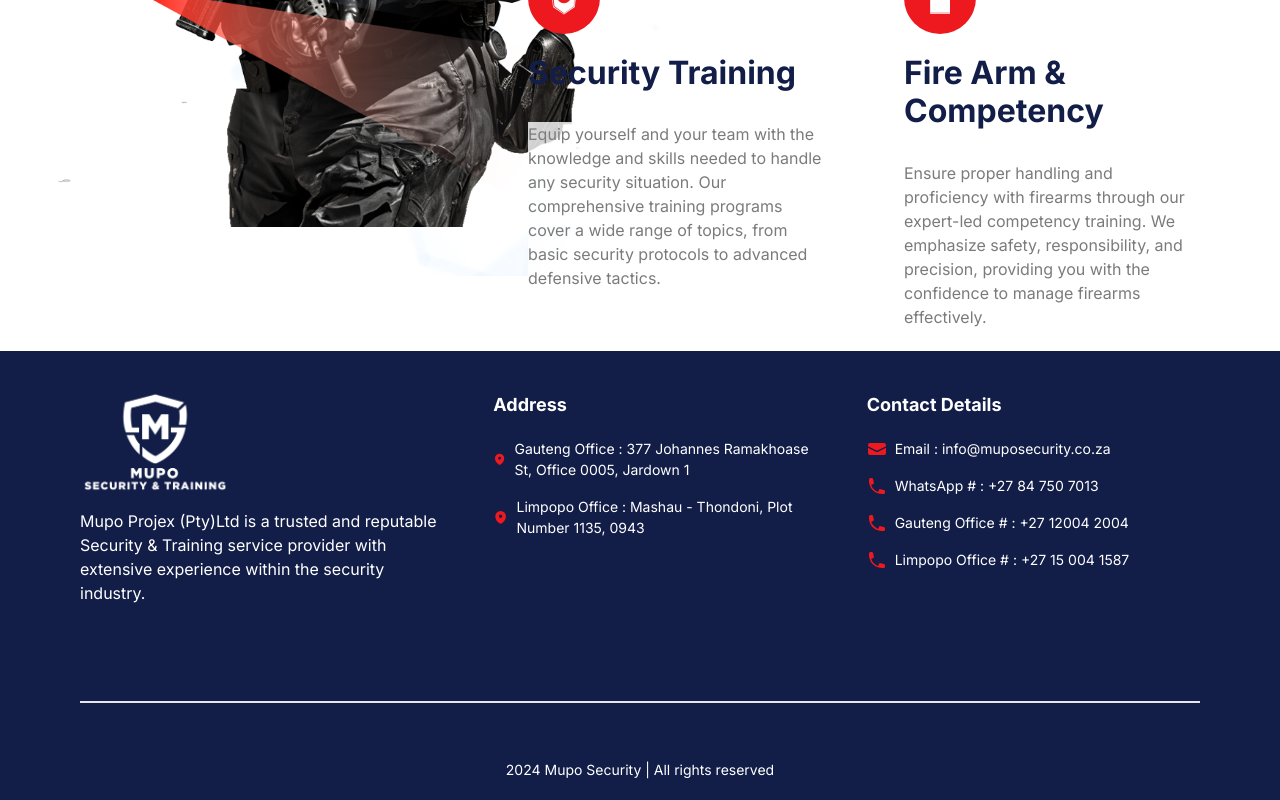
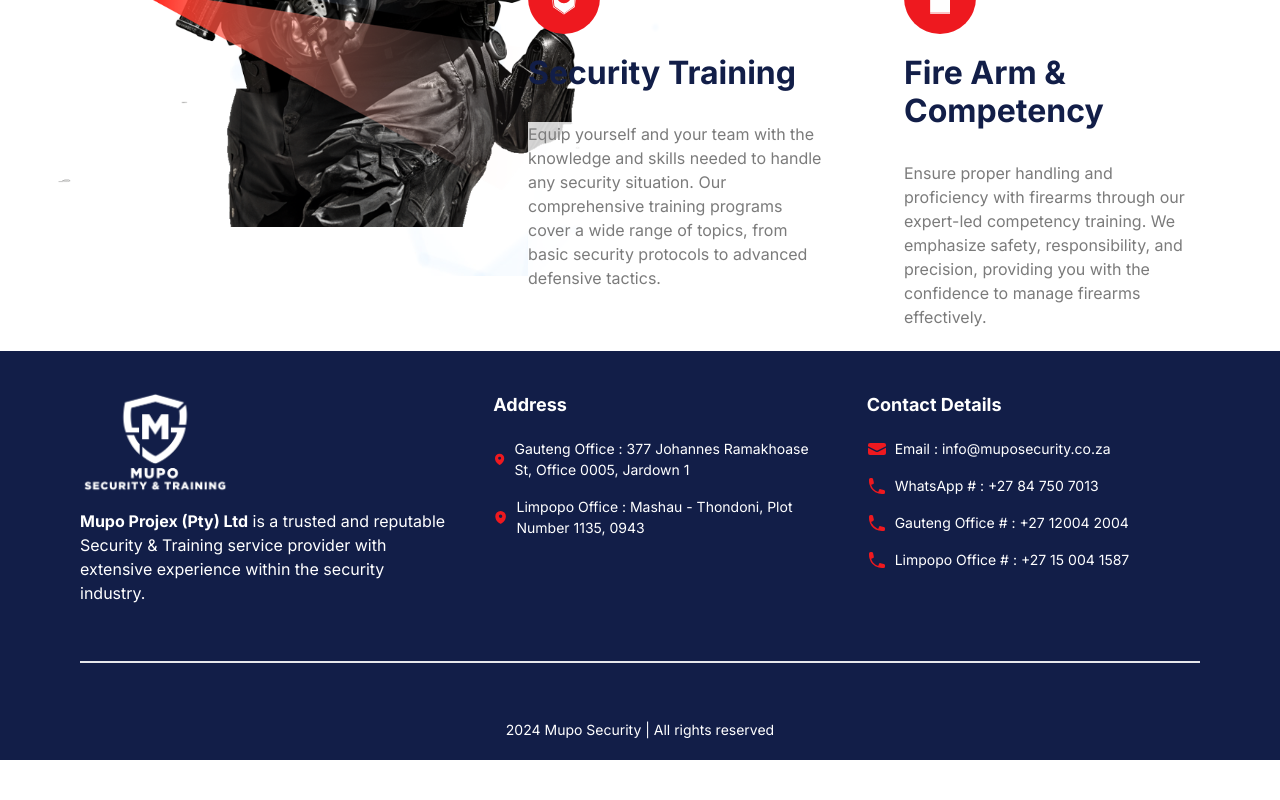
Before and after one commit to Analytics-Advertising/muposec, a Next.js app: page / in a window 1280 px wide. Shown: the part 1255-2055 px from the top of the page. After the commit the page ends 2015 px from the top, so only its background shows below. Built offline with nearby package versions, Linux system fonts and the light colour scheme.

Commit message:
fixed footer 2

```diff
--- a/app/(website)/components/Footer.tsx
+++ b/app/(website)/components/Footer.tsx
@@ -11,12 +11,12 @@ const Footer = () => {
     <footer className="flexCenter pb-5 bg-blue-100">
       <div className="padding-container max-container flex pt-10 w-full flex-col gap-14">
         <div className="flex flex-col items-start justify-center gap-10 md:flex-row">
-          <div className="flex flex-col items-start gap-4 mb-10 md:w-1/3">
+          <div className="flex flex-col items-start gap-4 md:w-1/3">
             <Link href="/">
               <Image src="/white-logo.png" alt="logo" width={150} height={100} />
             </Link>
             <p className="text-white">
-              Mupo Projex (Pty)Ltd is a trusted and reputable Security & Training service provider with extensive experience within the security industry.
+              <b>Mupo Projex (Pty) Ltd</b> is a trusted and reputable Security & Training service provider with extensive experience within the security industry.
             </p>
           </div>
 
@@ -61,7 +61,7 @@ const Footer = () => {
           </div>
         </div>
 
-        <div className="border" />
+        <div className="border p-0 m-0" />
         <p className="regular-14 w-full text-center text-white">
           2024 Mupo Security | All rights reserved
         </p>
```
